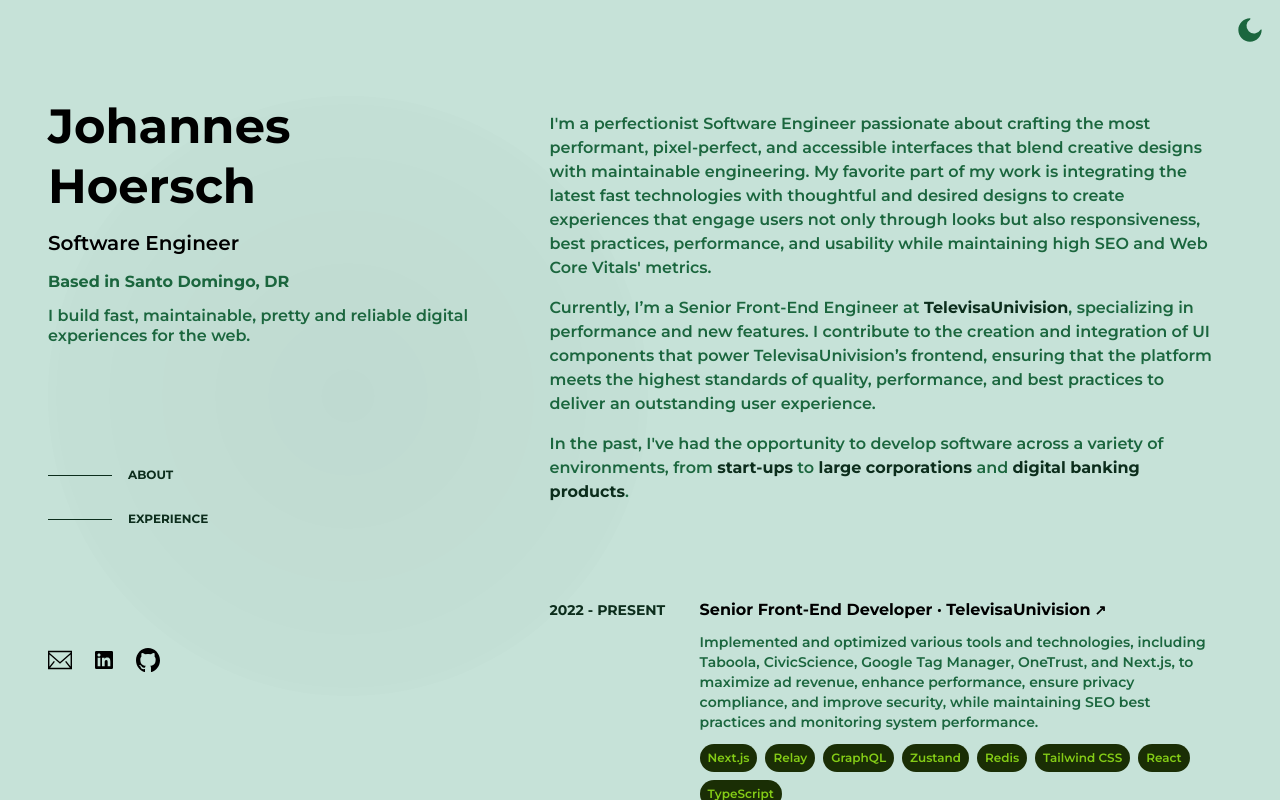
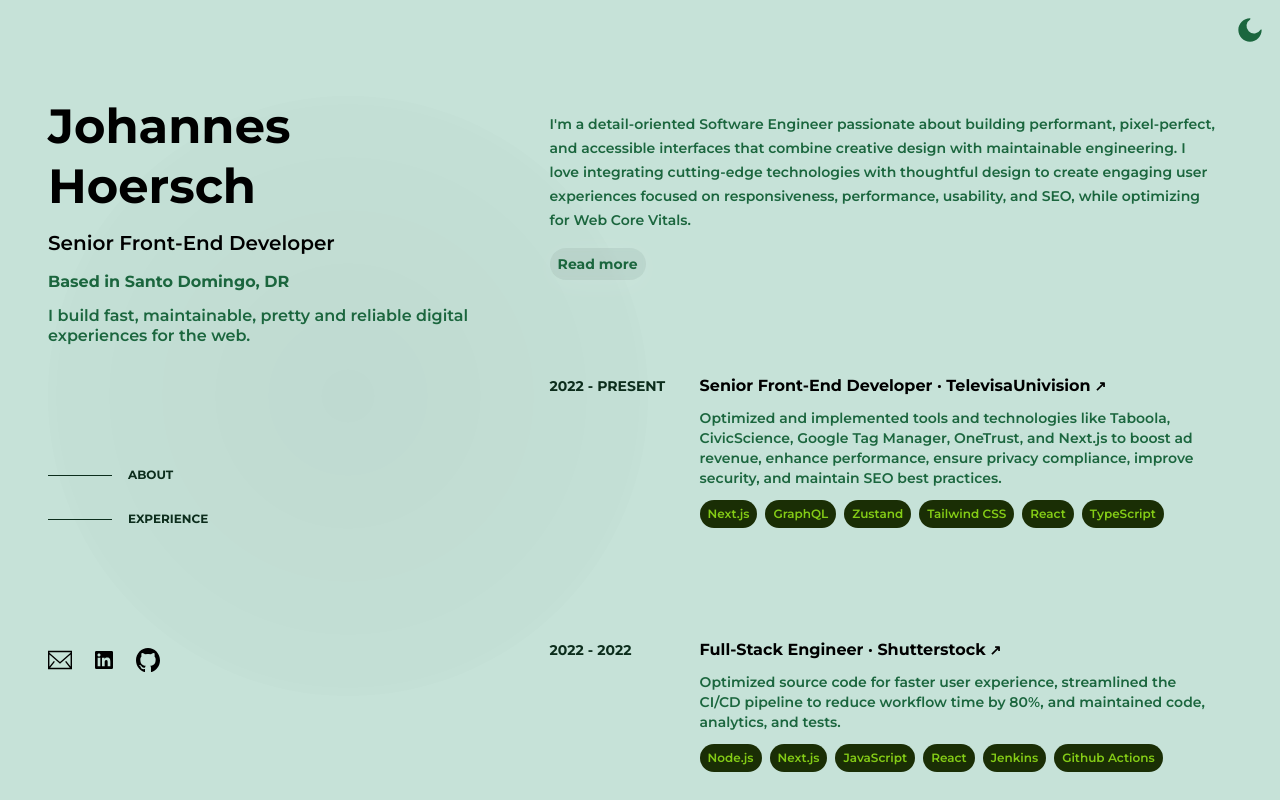
Before and after one commit to Johannsis/Portfolio, a Next.js app: page / in a window 1280 px wide. Built offline with nearby package versions, Linux system fonts and the light colour scheme.

Commit message:
corrections from other devs

```diff
--- a/src/app/layout.tsx
+++ b/src/app/layout.tsx
@@ -17,7 +17,7 @@ export default function RootLayout({
 }>): React.ReactElement {
   return (
     <html
-      className={`${montserrat.variable} h-full overflow-hidden antialiased`}
+      className={`${montserrat.variable} h-full overflow-x-hidden antialiased`}
       lang="en"
       suppressHydrationWarning
     >
--- a/src/app/page.tsx
+++ b/src/app/page.tsx
@@ -12,7 +12,7 @@ export default function Home(): React.ReactElement {
         <main className="mx-auto my-0 flex w-full grow flex-col gap-16 py-0 lg:mr-0 lg:max-w-[calc(60%-0.75rem)]">
           <AboutWidget />
           <ExperienceWidget />
-          <footer className="body-xs flex flex-col gap-2 font-semibold text-primary-100 dark:font-normal dark:text-secondary-50 lg:p-4">
+          <footer className="body-xs flex flex-col gap-2 pb-8 font-semibold text-primary-100 dark:font-normal dark:text-secondary-50 lg:p-4">
             <p>
               Designed with 💚 in{' '}
               <span className="font-bold text-primary-50 dark:font-semibold dark:text-secondary-100">
--- a/src/components/atoms/SectionTitle/index.tsx
+++ b/src/components/atoms/SectionTitle/index.tsx
@@ -8,10 +8,10 @@ function SectionTitle({ title }: SectionTitleProps): React.ReactElement {
   return (
     <h2
       className={clsx(
-        'titles-lg sticky top-0 w-full py-6 font-extrabold uppercase tracking-wider text-primary-100 dark:font-bold dark:text-secondary-50 lg:hidden',
+        'titles-lg sticky top-0 z-10 w-full py-6 font-extrabold uppercase tracking-wider text-primary-100 dark:font-bold dark:text-secondary-50 lg:hidden',
       )}
     >
-      <div className="absolute left-0 top-0 -z-10 -ml-8 h-full w-screen overflow-clip bg-secondary-40 opacity-90 transition-colors dark:bg-primary-30"></div>
+      <div className="mx-[-50vw} absolute top-0 -z-10 -ml-6 h-full w-screen overflow-clip bg-secondary-40 opacity-90 transition-colors dark:bg-primary-30"></div>
       {title}
     </h2>
   );
--- a/src/components/organisms/AboutWidget/index.tsx
+++ b/src/components/organisms/AboutWidget/index.tsx
@@ -1,21 +1,41 @@
+'use client';
+
+import { useCallback, useState } from 'react';
+
+import clsx from 'clsx';
+
 import Section from '@jh/components/atoms/Section';
 import SectionTitle from '@jh/components/atoms/SectionTitle';
 
 function AboutWidget(): React.ReactElement {
+  const [visible, setVisibility] = useState<boolean>(false);
+  const handleVisibility = useCallback((): void => {
+    setVisibility(!visible);
+  }, [visible]);
+
   return (
     <Section ariaLabel="About me" className="lg:!p-4" id="about">
       <SectionTitle title="about" />
-      <p className="body-md font-semibold leading-6 text-primary-100 dark:font-normal dark:text-secondary-50">
-        I&apos;m a perfectionist Software Engineer passionate about crafting the
-        most performant, pixel-perfect, and accessible interfaces that blend
-        creative designs with maintainable engineering. My favorite part of my
-        work is integrating the latest fast technologies with thoughtful and
-        desired designs to create experiences that engage users not only through
-        looks but also responsiveness, best practices, performance, and
-        usability while maintaining high SEO and Web Core Vitals&apos; metrics.
+      <p className="body-xs font-semibold leading-6 text-primary-100 dark:font-normal dark:text-secondary-50">
+        I&apos;m a detail-oriented Software Engineer passionate about building
+        performant, pixel-perfect, and accessible interfaces that combine
+        creative design with maintainable engineering. I love integrating
+        cutting-edge technologies with thoughtful design to create engaging user
+        experiences focused on responsiveness, performance, usability, and SEO,
+        while optimizing for Web Core Vitals.
       </p>
-      <p className="body-md font-semibold leading-6 text-primary-100 dark:font-normal dark:text-secondary-50">
-        Currently, I’m a Senior Front-End Engineer at
+      <p
+        className={clsx(
+          'body-xs font-semibold leading-6 text-primary-100 dark:font-normal dark:text-secondary-50',
+          !visible && 'hidden',
+        )}
+      >
+        Currently, I’m a{' '}
+        <span className="font-bold text-primary-50 dark:font-semibold dark:text-secondary-100">
+          {' '}
+          Senior Front-End Engineer
+        </span>{' '}
+        at
         <span className="font-bold text-primary-50 dark:font-semibold dark:text-secondary-100">
           {' '}
           TelevisaUnivision
@@ -26,7 +46,12 @@ function AboutWidget(): React.ReactElement {
         quality, performance, and best practices to deliver an outstanding user
         experience.
       </p>
-      <p className="body-md font-semibold leading-6 text-primary-100 dark:font-normal dark:text-secondary-50">
+      <p
+        className={clsx(
+          'body-xs font-semibold leading-6 text-primary-100 dark:font-normal dark:text-secondary-50',
+          !visible && 'hidden',
+        )}
+      >
         In the past, I&apos;ve had the opportunity to develop software across a
         variety of environments, from{' '}
         <span className="font-bold text-primary-50 dark:font-semibold dark:text-secondary-100">
@@ -42,6 +67,13 @@ function AboutWidget(): React.ReactElement {
         </span>
         .
       </p>
+      <button
+        className="body-xs w-fit rounded-xl px-2 py-1 font-extrabold leading-6 text-primary-100 glassmorphism-background hover:text-lime-700 dark:font-bold dark:text-secondary-100 dark:glassmorphism-background-dark dark:hover:text-lime-500"
+        onClick={handleVisibility}
+        type="button"
+      >
+        {visible ? 'Show less' : 'Read more'}
+      </button>
     </Section>
   );
 }
--- a/src/data/user.ts
+++ b/src/data/user.ts
@@ -9,15 +9,13 @@ export const userData = {
     {
       companyName: 'TelevisaUnivision',
       description:
-        'Implemented and optimized various tools and technologies, including Taboola, CivicScience, Google Tag Manager, OneTrust, and Next.js, to maximize ad revenue, enhance performance, ensure privacy compliance, and improve security, while maintaining SEO best practices and monitoring system performance.',
+        'Optimized and implemented tools and technologies like Taboola, CivicScience, Google Tag Manager, OneTrust, and Next.js to boost ad revenue, enhance performance, ensure privacy compliance, improve security, and maintain SEO best practices.',
       period: '2022 - present',
       position: 'Senior Front-End Developer',
       stack: [
         'Next.js',
-        'Relay',
         'GraphQL',
         'Zustand',
-        'Redis',
         'Tailwind CSS',
         'React',
         'TypeScript',
@@ -27,7 +25,7 @@ export const userData = {
     {
       companyName: 'Shutterstock',
       description:
-        'Optimized source code for faster end-user experience, streamlined the CI/CD pipeline to reduce workflow time by up to 80%, and maintained source code, analytics, and tests.',
+        'Optimized source code for faster user experience, streamlined the CI/CD pipeline to reduce workflow time by 80%, and maintained code, analytics, and tests.',
       period: '2022 - 2022',
       position: 'Full-Stack Engineer',
       stack: [
@@ -35,13 +33,6 @@ export const userData = {
         'Next.js',
         'JavaScript',
         'React',
-        'Storybook',
-        'HTML 5',
-        'CSS 3',
-        'Cypress',
-        'Contentful',
-        'Redux',
-        'useContext',
         'Jenkins',
         'Github Actions',
       ],
@@ -50,7 +41,7 @@ export const userData = {
     {
       companyName: 'BairesDev',
       description:
-        'Achieved high customer satisfaction through high-quality code and professionalism, provided services to companies like Shutterstock and TelevisaUnivision, and led large-scale projects for major organizations.',
+        'Achieved high customer satisfaction with quality code and professionalism, serving clients like Shutterstock and TelevisaUnivision, and leading large-scale projects for major organizations.',
       period: '2019 - PRESENT',
       position: 'Software Engineer',
       stack: ['Jira'],
@@ -59,23 +50,21 @@ export const userData = {
     {
       companyName: 'Tevolv',
       description:
-        'Developed mobile apps for banks using the MVC pattern, created Java microservices for T24 Transact, and performed comprehensive software maintenance, including updates, patches, and optimizations.',
+        'Developed mobile apps for banks using the MVC pattern, created Java microservices for T24 Transact, and handled software maintenance, including updates, patches, and optimizations.',
       period: '2019 - 2022',
       position: 'Software Engineer',
       stack: [
-        'Node.js',
         'Java',
         'JavaScript',
-        'Kony framework',
-        'iOS',
-        'Android',
+        'Kony Framework',
+        'Mobile',
         'Android Studio',
         'T24 Backend',
       ],
       url: 'https://www.tevolv.com/',
     },
   ],
-  job: 'Software Engineer',
+  job: 'Senior Front-End Developer',
   location: 'Santo Domingo, DR',
   motto:
     'I build fast, maintainable, pretty and reliable digital experiences for the web.',
```
Also changed, not shown: 1 other file (tests, documents, lock files or other folders).
